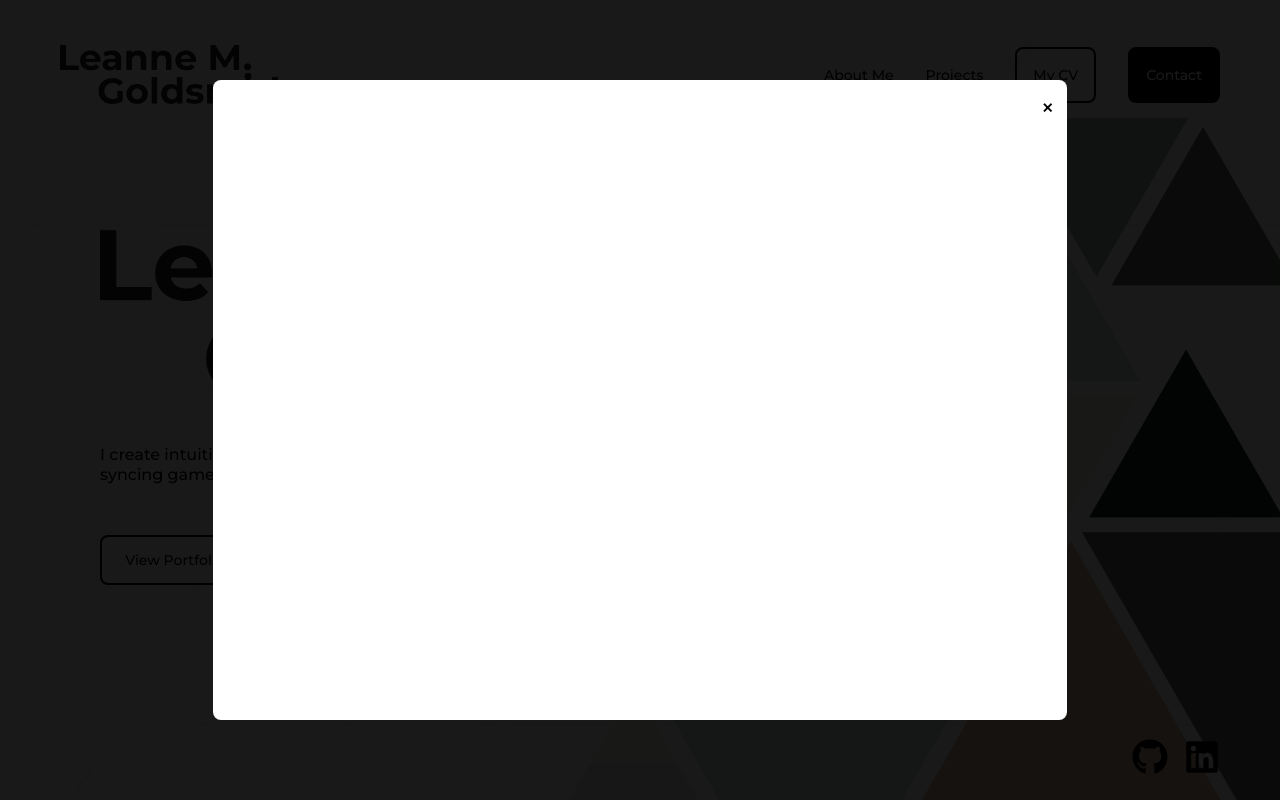
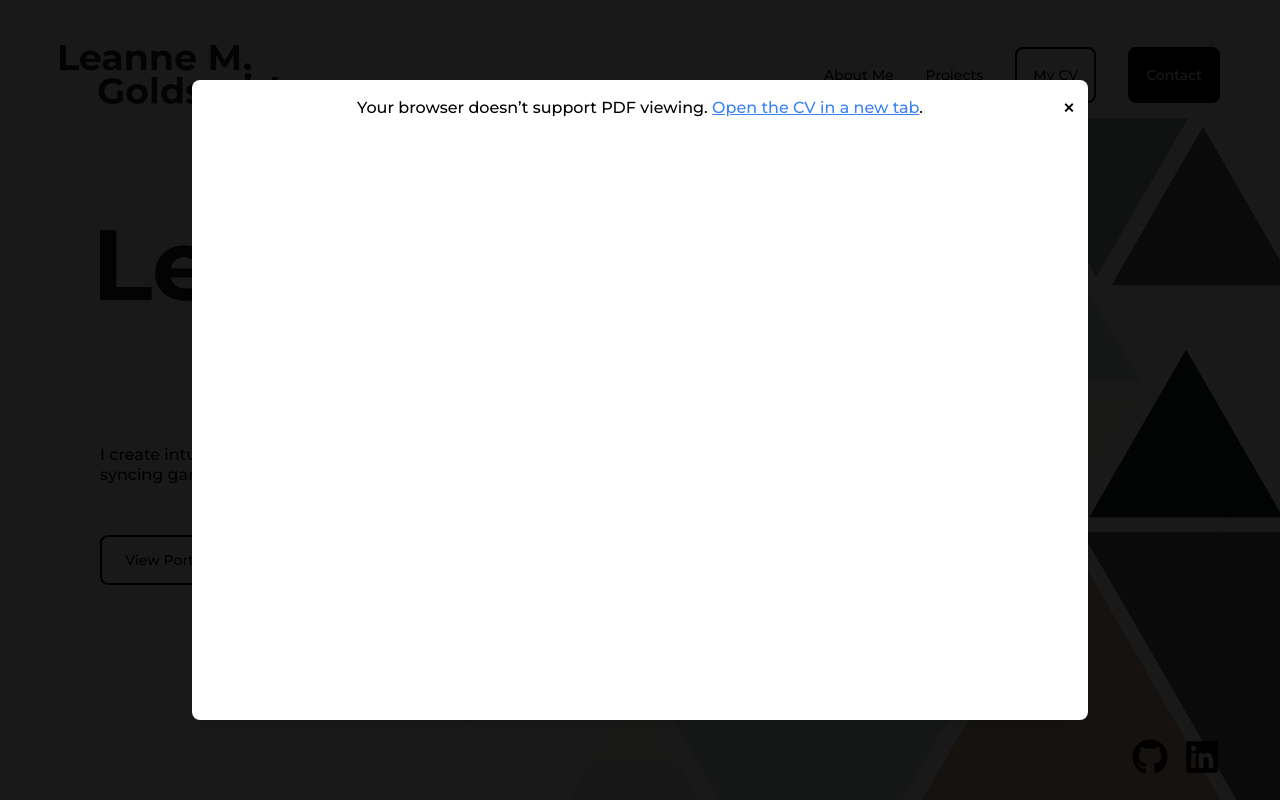
Before and after one commit to LeanneCodes/cybersecurity-portfolio, a Next.js app: page / in a window 1280 px wide. Both pictures are taken after a click on the button "My CV". Built offline with nearby package versions, Linux system fonts and the light colour scheme.

Commit message:
add wrapping on project labels

```diff
--- a/app/projects/[id]/page.jsx
+++ b/app/projects/[id]/page.jsx
@@ -392,7 +392,7 @@ const ProjectDetailsPage = () => {
                             <h1 className="font-montserrat font-bold xxs:text-[44px] md:text-[50px] xl:text-[62px]">{project.title}</h1>
                             <h2 className="w-full">{project.description}</h2>
 
-                            <div className="mb-10 mt-3 flex flex-row justify-center gap-5 w-full">
+                            <div className="mb-10 mt-3 flex flex-row justify-center gap-5 w-full flex-wrap">
                                 {project.labels.split(",").map((label, index) => {
                                     const labelText = label.trim();
                                     return (
--- a/components/Modal/CVModal.jsx
+++ b/components/Modal/CVModal.jsx
@@ -24,10 +24,10 @@ const CVModal = ({ cvOpen, toggleCVModal }) => {
 
   return (
     <div
-      className="fixed inset-0 bg-black bg-opacity-90 flex items-center justify-center z-[150]"
+      className="fixed inset-0 bg-black bg-opacity-90 flex items-center justify-center z-[150] px-2"
       onClick={handleClickOutside}
     >
-      <div className="relative w-11/12 md:w-3/4 lg:w-2/3 bg-white rounded-lg overflow-hidden">
+      <div className="relative w-full max-w-4xl bg-white rounded-lg overflow-hidden shadow-lg">
         {/* Close Button */}
         <button
           onClick={toggleCVModal}
@@ -37,11 +37,44 @@ const CVModal = ({ cvOpen, toggleCVModal }) => {
           ×
         </button>
 
-        <iframe
-          src="/LeanneGoldsmith_CV.pdf"
-          title="CV PDF"
-          className="w-full h-[80vh]"
-        ></iframe>
+        {/* PDF Viewer for Medium and Larger Screens */}
+        <div className="hidden xs:block">
+          <object
+            data="/LeanneGoldsmith_CV.pdf"
+            type="application/pdf"
+            className="w-full h-[80vh]"
+          >
+            <p className="p-4 text-center">
+              Your browser doesn’t support PDF viewing.{" "}
+              <a
+                href="/LeanneGoldsmith_CV.pdf"
+                className="text-blue-500 underline"
+                target="_blank"
+                rel="noopener noreferrer"
+              >
+                Open the CV in a new tab
+              </a>
+              .
+            </p>
+          </object>
+        </div>
+
+        {/* Fallback for Small Screens */}
+        <div className="block xs:hidden p-6 text-center">
+          <p className="mb-4 text-black font-medium">
+            PDF viewing isn't supported on some mobile devices.
+          </p>
+          <a
+            href="/LeanneGoldsmith_CV.pdf"
+            download
+            className="inline-block bg-blue-600 text-white px-5 py-2 rounded hover:bg-blue-700"
+          >
+            Download CV
+          </a>
+          <p className="mt-2 text-sm text-gray-600">
+            Or open in a new tab for better viewing.
+          </p>
+        </div>
       </div>
     </div>
   );
```
